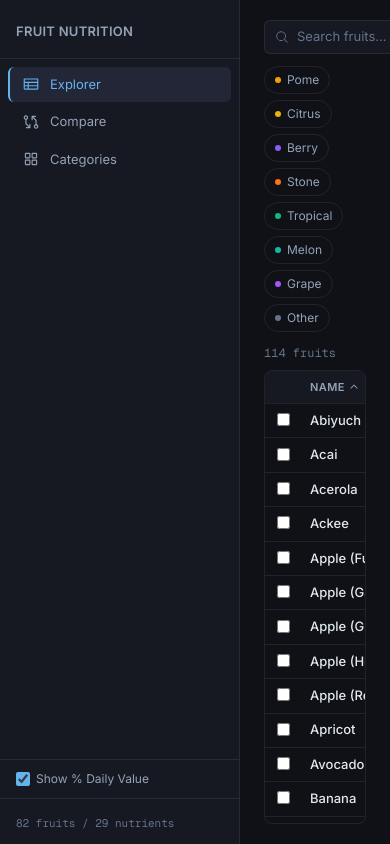
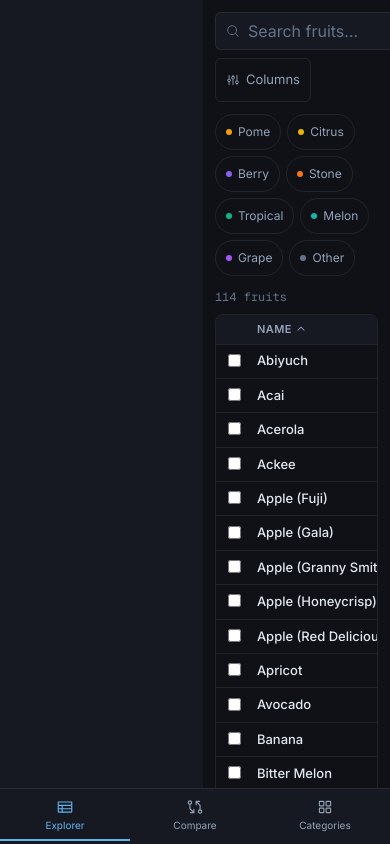
Before and after one commit to gholtzap/nutritionmaxx, a React (Vite) app in the folder app/: page / in a window 390 px wide. Shown: the top 844 px of the page. Built offline with nearby package versions, Linux system fonts and the light colour scheme.

Commit message:
Introduce mobile compatibility

```diff
--- a/app/index.html
+++ b/app/index.html
@@ -3,7 +3,7 @@
   <head>
     <meta charset="UTF-8" />
     <link rel="icon" href="data:," />
-    <meta name="viewport" content="width=device-width, initial-scale=1.0" />
+    <meta name="viewport" content="width=device-width, initial-scale=1.0, viewport-fit=cover" />
     <title>Fruit Nutrition Explorer</title>
   </head>
   <body>
--- a/app/src/App.module.css
+++ b/app/src/App.module.css
@@ -23,3 +23,58 @@
   color: var(--text-secondary);
   font-size: 14px;
 }
+
+.mobileHeader {
+  display: none;
+}
+
+.mobileTitle {
+  font-size: 13px;
+  font-weight: 600;
+  color: var(--text-secondary);
+  letter-spacing: 0.02em;
+  text-transform: uppercase;
+}
+
+.mobileDvToggle {
+  display: flex;
+  align-items: center;
+  gap: 6px;
+  cursor: pointer;
+  user-select: none;
+}
+
+.mobileDvCheckbox {
+  width: 16px;
+  height: 16px;
+  accent-color: var(--text-accent, #63b3ed);
+  cursor: pointer;
+}
+
+.mobileDvLabel {
+  font-size: 12px;
+  color: var(--text-secondary);
+}
+
+@media (max-width: 767px) {
+  .content {
+    margin-left: 0;
+    padding-bottom: var(--bottom-bar-height);
+  }
+
+  .contentWithDetail {
+    margin-right: 0;
+  }
+
+  .mobileHeader {
+    display: flex;
+    align-items: center;
+    justify-content: space-between;
+    position: sticky;
+    top: 0;
+    z-index: 5;
+    padding: 10px 16px;
+    background: var(--bg-secondary);
+    border-bottom: 1px solid var(--border-primary);
+  }
+}
--- a/app/src/App.tsx
+++ b/app/src/App.tsx
@@ -1,5 +1,6 @@
 import { useEffect } from 'react';
 import { useStore } from './store';
+import { useIsMobile } from './utils/use-is-mobile';
 import Sidebar from './components/Sidebar/Sidebar';
 import DataTable from './components/DataTable/DataTable';
 import FruitDetail from './components/FruitDetail/FruitDetail';
@@ -14,6 +15,9 @@ function App() {
   const loading = useStore((s) => s.loading);
   const error = useStore((s) => s.error);
   const selectedFruit = useStore((s) => s.selectedFruit);
+  const showDailyValue = useStore((s) => s.showDailyValue);
+  const toggleDailyValue = useStore((s) => s.toggleDailyValue);
+  const isMobile = useIsMobile();
 
   useEffect(() => {
     fetchFruits();
@@ -22,6 +26,20 @@ function App() {
   return (
     <div className={styles.layout}>
       <Sidebar />
+      {isMobile && (
+        <header className={styles.mobileHeader}>
+          <span className={styles.mobileTitle}>Fruit Nutrition</span>
+          <label className={styles.mobileDvToggle}>
+            <input
+              type="checkbox"
+              checked={showDailyValue}
+              onChange={toggleDailyValue}
+              className={styles.mobileDvCheckbox}
+            />
+            <span className={styles.mobileDvLabel}>% DV</span>
+          </label>
+        </header>
+      )}
       <main className={`${styles.content} ${selectedFruit ? styles.contentWithDetail : ''}`}>
         {loading && <Spinner />}
         {error && <div className={styles.status}>{error}</div>}
--- a/app/src/components/CategoryOverview/CategoryOverview.module.css
+++ b/app/src/components/CategoryOverview/CategoryOverview.module.css
@@ -124,3 +124,14 @@
   font-size: 10px;
   color: var(--text-tertiary);
 }
+
+@media (max-width: 767px) {
+  .container {
+    padding: 12px;
+    max-width: none;
+  }
+
+  .grid {
+    grid-template-columns: 1fr;
+  }
+}
--- a/app/src/components/Comparison/Comparison.module.css
+++ b/app/src/components/Comparison/Comparison.module.css
@@ -235,3 +235,23 @@
   color: var(--text-tertiary);
   font-size: 14px;
 }
+
+@media (max-width: 767px) {
+  .container {
+    padding: 12px;
+    max-width: none;
+  }
+
+  .selectorInput {
+    font-size: 16px;
+  }
+
+  .suggestionItem {
+    padding: 10px;
+    min-height: 44px;
+  }
+
+  .barValue {
+    min-width: 50px;
+  }
+}
--- a/app/src/components/DataTable/DataTable.module.css
+++ b/app/src/components/DataTable/DataTable.module.css
@@ -302,3 +302,57 @@
   color: var(--text-tertiary);
   font-size: 14px;
 }
+
+@media (max-width: 767px) {
+  .container {
+    padding: 12px;
+    height: auto;
+  }
+
+  .toolbar {
+    flex-wrap: wrap;
+  }
+
+  .searchBar {
+    max-width: none;
+    flex: 1 1 100%;
+  }
+
+  .searchInput {
+    font-size: 16px;
+  }
+
+  .thName {
+    min-width: 120px;
+  }
+
+  .th {
+    padding: 6px 8px;
+  }
+
+  .td {
+    padding: 6px 8px;
+  }
+
+  .columnDropdown {
+    position: fixed;
+    top: auto;
+    bottom: calc(var(--bottom-bar-height) + env(safe-area-inset-bottom, 0px));
+    left: 0;
+    right: 0;
+    width: 100%;
+    max-height: 50vh;
+    border-radius: var(--radius-lg) var(--radius-lg) 0 0;
+    z-index: 50;
+  }
+
+  .columnToggleButton {
+    min-width: 44px;
+    min-height: 44px;
+    justify-content: center;
+  }
+
+  .categoryPill {
+    min-height: 36px;
+  }
+}
--- a/app/src/components/FruitDetail/FruitDetail.module.css
+++ b/app/src/components/FruitDetail/FruitDetail.module.css
@@ -143,3 +143,23 @@
   font-size: 12px;
   color: var(--text-secondary);
 }
+
+@media (max-width: 767px) {
+  .panel {
+    width: 100%;
+    z-index: 25;
+  }
+
+  .header {
+    padding: 16px;
+  }
+
+  .closeButton {
+    width: 44px;
+    height: 44px;
+  }
+
+  .body {
+    padding: 12px 16px calc(var(--bottom-bar-height) + 16px);
+  }
+}
--- a/app/src/components/Sidebar/Sidebar.module.css
+++ b/app/src/components/Sidebar/Sidebar.module.css
@@ -95,3 +95,60 @@
   font-family: var(--font-data);
   font-feature-settings: 'tnum';
 }
+
+@media (max-width: 767px) {
+  .sidebar {
+    top: auto;
+    bottom: 0;
+    left: 0;
+    right: 0;
+    width: 100%;
+    height: var(--bottom-bar-height);
+    flex-direction: row;
+    border-right: none;
+    border-top: 1px solid var(--border-primary);
+    z-index: 30;
+    padding-bottom: env(safe-area-inset-bottom, 0px);
+  }
+
+  .logo {
+    display: none;
+  }
+
+  .nav {
+    flex: 1;
+    flex-direction: row;
+    justify-content: space-around;
+    align-items: center;
+    padding: 0;
+    gap: 0;
+  }
+
+  .navItem {
+    flex-direction: column;
+    align-items: center;
+    justify-content: center;
+    gap: 2px;
+    padding: 6px 0;
+    min-width: 44px;
+    min-height: 44px;
+    border-left: none;
+    border-bottom: 2px solid transparent;
+    border-radius: 0;
+    font-size: 10px;
+  }
+
+  .navItemActive {
+    border-left-color: transparent;
+    border-bottom-color: var(--accent);
+    background: transparent;
+  }
+
+  .dvToggle {
+    display: none;
+  }
+
+  .footer {
+    display: none;
+  }
+}
--- a/app/src/global.css
+++ b/app/src/global.css
@@ -33,3 +33,11 @@ body {
 ::-webkit-scrollbar-thumb:hover {
   background: rgba(255, 255, 255, 0.15);
 }
+
+@media (max-width: 767px) {
+  html,
+  body {
+    overflow-x: hidden;
+    overscroll-behavior-y: contain;
+  }
+}
--- a/app/src/tokens.css
+++ b/app/src/tokens.css
@@ -34,6 +34,7 @@
 
   --sidebar-width: 240px;
   --detail-width: 400px;
+  --bottom-bar-height: 56px;
 
   --font-ui: 'Inter', -apple-system, BlinkMacSystemFont, sans-serif;
   --font-data: 'Geist Mono', 'SF Mono', 'Fira Code', monospace;
--- /dev/null
+++ b/app/src/utils/use-is-mobile.ts
@@ -0,0 +1,30 @@
+import { useSyncExternalStore } from 'react';
+
+const MOBILE_QUERY = '(max-width: 767px)';
+
+let mediaQuery: MediaQueryList | null = null;
+
+function getMediaQuery(): MediaQueryList {
+  if (!mediaQuery) {
+    mediaQuery = window.matchMedia(MOBILE_QUERY);
+  }
+  return mediaQuery;
+}
+
+function subscribe(callback: () => void): () => void {
+  const mq = getMediaQuery();
+  mq.addEventListener('change', callback);
+  return () => mq.removeEventListener('change', callback);
+}
+
+function getSnapshot(): boolean {
+  return getMediaQuery().matches;
+}
+
+function getServerSnapshot(): boolean {
+  return false;
+}
+
+export function useIsMobile(): boolean {
+  return useSyncExternalStore(subscribe, getSnapshot, getServerSnapshot);
+}
```
